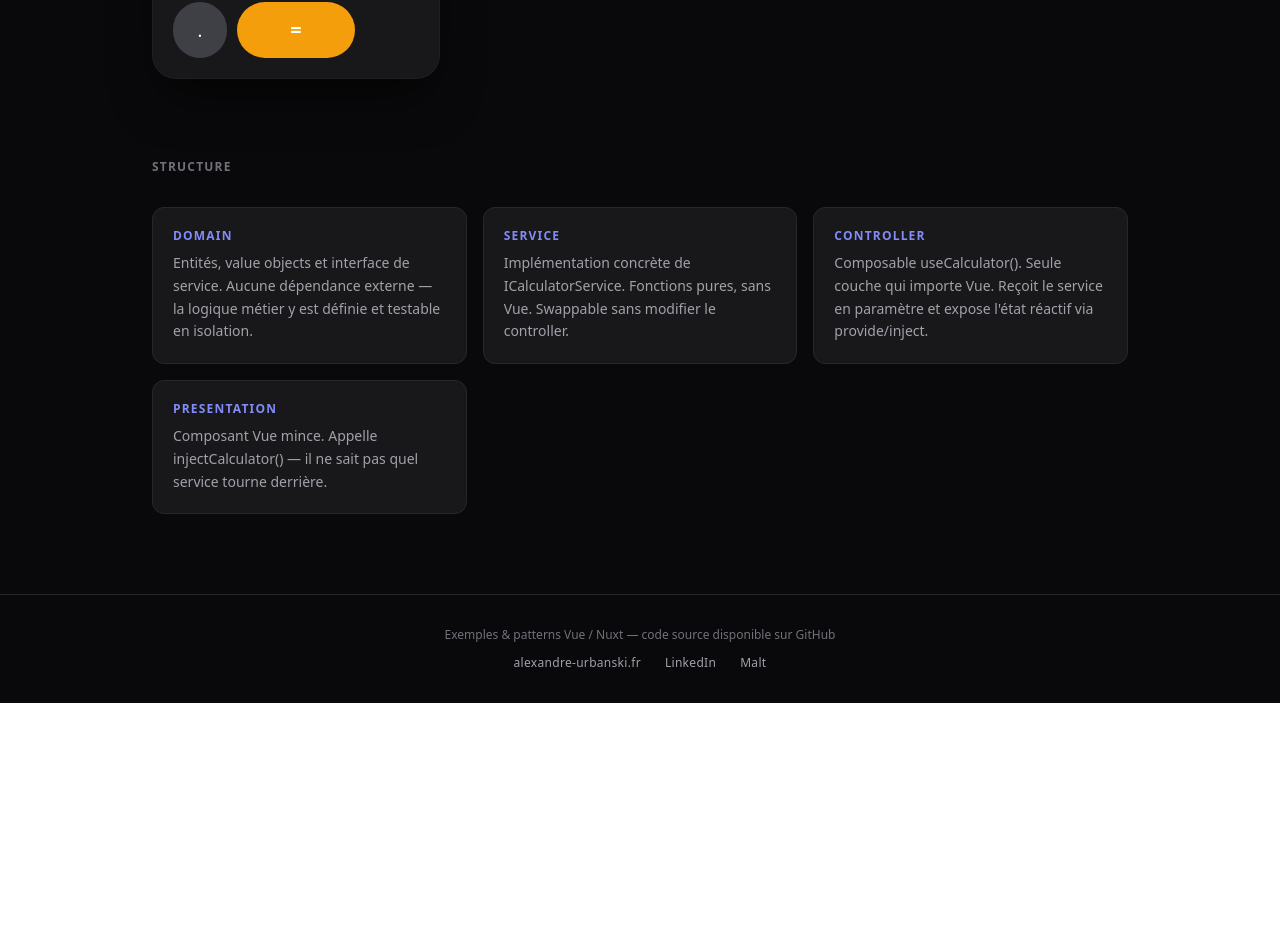
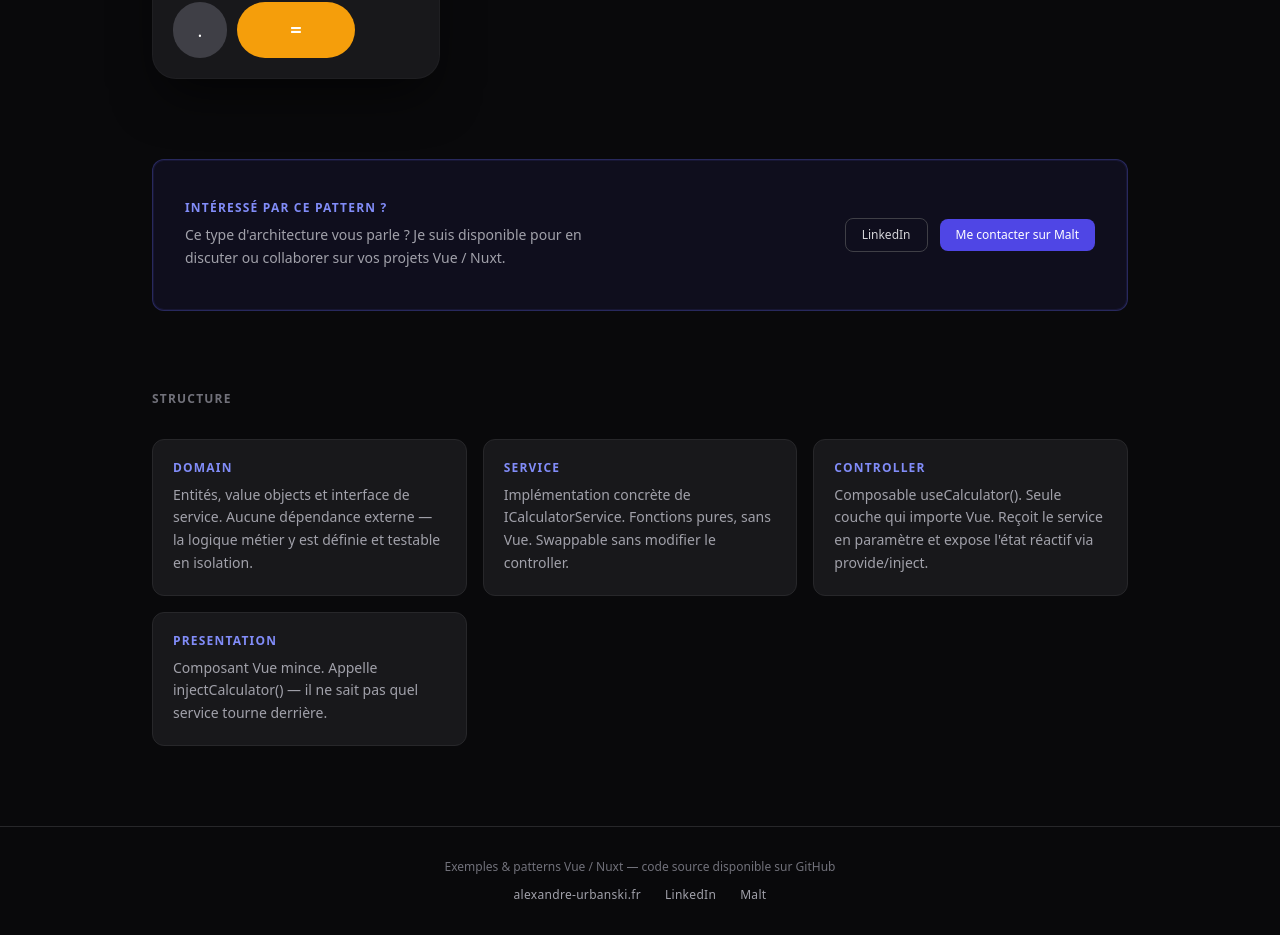
Before and after one commit to alexandre2501/showcase, a Nuxt app: page /calculatrice in a window 1280 px wide. Shown: the part 919-1854 px from the top of the page. Before the commit the page ends 1622 px from the top, so only its background shows below. Built offline with nearby package versions, Linux system fonts and the light colour scheme.

Commit message:
added a CTA in examples page

```diff
--- /dev/null
+++ b/app/components/AppContactCta.vue
@@ -0,0 +1,31 @@
+<template>
+  <section class="mt-20 mb-20 rounded-xl border border-indigo-500/30 bg-indigo-950/30 px-8 py-10 flex flex-col sm:flex-row items-start sm:items-center justify-between gap-6 ring-1 ring-inset ring-indigo-500/10">
+    <div>
+      <p class="text-xs font-semibold tracking-widest uppercase text-indigo-400 mb-2">Intéressé par ce pattern ?</p>
+      <p class="text-sm text-zinc-400 leading-relaxed max-w-md">
+        Ce type d'architecture vous parle ? Je suis disponible pour en discuter ou
+        collaborer sur vos projets Vue&nbsp;/&nbsp;Nuxt.
+      </p>
+    </div>
+    <div class="flex items-center gap-3 shrink-0">
+      <a
+        href="https://www.linkedin.com/in/alexandre-urbanski-b87345107/"
+        target="_blank"
+        rel="noopener noreferrer"
+        class="px-4 py-2 rounded-lg border border-zinc-700 text-xs font-medium text-zinc-300
+               hover:border-indigo-500 hover:text-white transition-all duration-200"
+      >
+        LinkedIn
+      </a>
+      <a
+        href="https://www.malt.fr/profile/alexandreurbanski1"
+        target="_blank"
+        rel="noopener noreferrer"
+        class="px-4 py-2 rounded-lg bg-indigo-600 text-xs font-medium text-white
+               hover:bg-indigo-500 transition-all duration-200"
+      >
+        Me contacter sur Malt
+      </a>
+    </div>
+  </section>
+</template>
--- a/app/pages/calculatrice.vue
+++ b/app/pages/calculatrice.vue
@@ -89,6 +89,8 @@
         </div>
       </div>
     </section>
+
+    <AppContactCta />
 
     <!-- Architecture -->
     <section>
```
